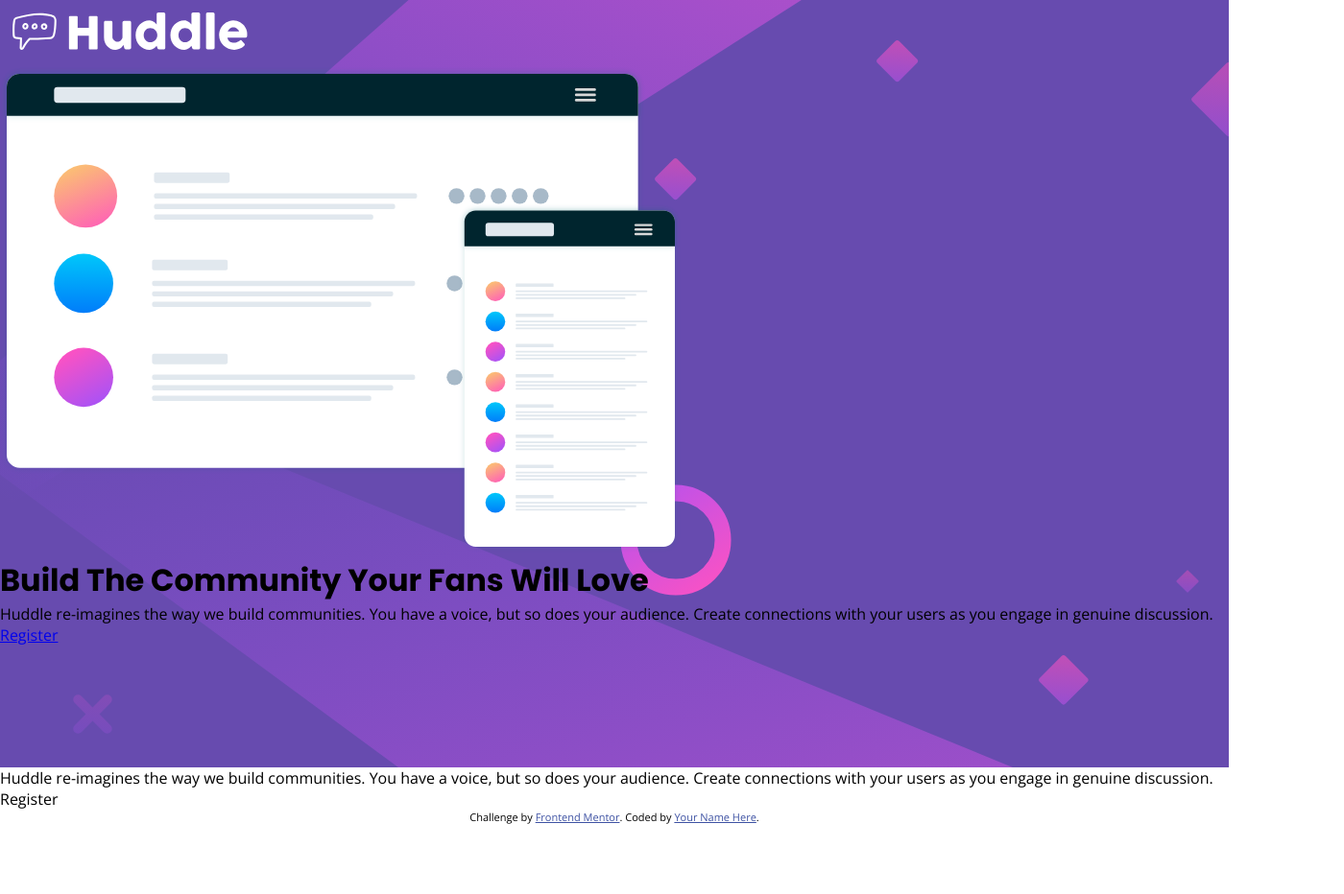
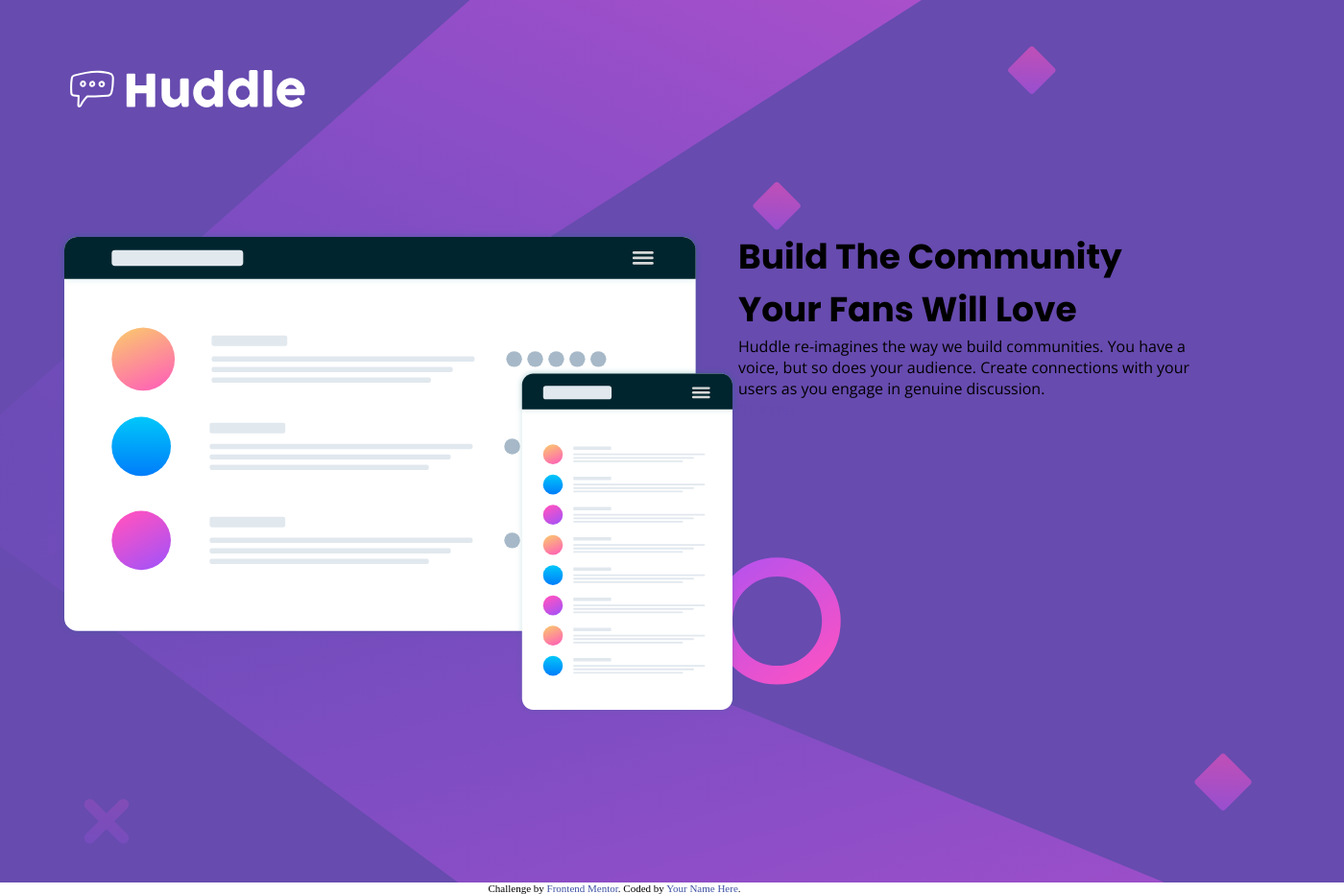
Before and after one commit to HermanLD/huddle-landing-page-single-intro, a plain HTML site: page index.html in a window 1280 px wide. Shown: the whole page at 96% size, 1400 px wide, since content can reach past the window. Before the commit the page ends 859 px from the top, so only its background shows below. Drawn offline with nearby package versions, Linux system fonts and the light colour scheme.

Commit message:
Structuring layout

```diff
--- a/index.html
+++ b/index.html
@@ -15,13 +15,16 @@
 
 </head>
 <body>
+
   <div id="container">
     <div class="header"><img src="images/logo.svg" alt="Hubble logo"></div>
+
     <div class="mock-up">
       <img src="images/illustration-mockups.svg" alt="A desktop and mobile mock-up.">
     </div>
+
     <div class="pitch">
-      <h1>Build The Community Your Fans Will Love</h1>
+      <h1>Build The Community<br>Your Fans Will Love</h1>
       <p>
         Huddle re-imagines the way we build communities.
         You have a voice, but so does your audience.
@@ -31,11 +34,6 @@
       <a href="/" class="cta">Register</a>
     </div>
   </div>
-
-  Huddle re-imagines the way we build communities. You have a voice, but so does your audience.
-  Create connections with your users as you engage in genuine discussion.
-
-  Register
 
   <footer>
     <p class="attribution">
--- a/style.css
+++ b/style.css
@@ -9,24 +9,41 @@
 body {
     width: 100%;
     height: 100%;
-    font-family: "Open Sans", sans-serif;
+}
+
+a {
+    text-decoration: none;
+    color: hsl(257, 40%, 49%);
 }
 
 
 /* Main Styles */
+
 h1 {
     font-family: "Poppins", sans-serif;
+    font-size: 36px;
 }
 
 #container {
+    display: flex;
+    flex-flow: row wrap;
+    font-family: "Open Sans", sans-serif;
     width: 100%;
     height: 100vh;
+    padding: 60px;
     background-color: hsl(257, 40%, 49%);
     background-image: url(images/bg-desktop.svg);
     background-size: cover;
 }
 
 
+.header {
+    width: 100%;
+}
+
+.pitch {
+    max-width: 500px;
+}
 
 
 
```
